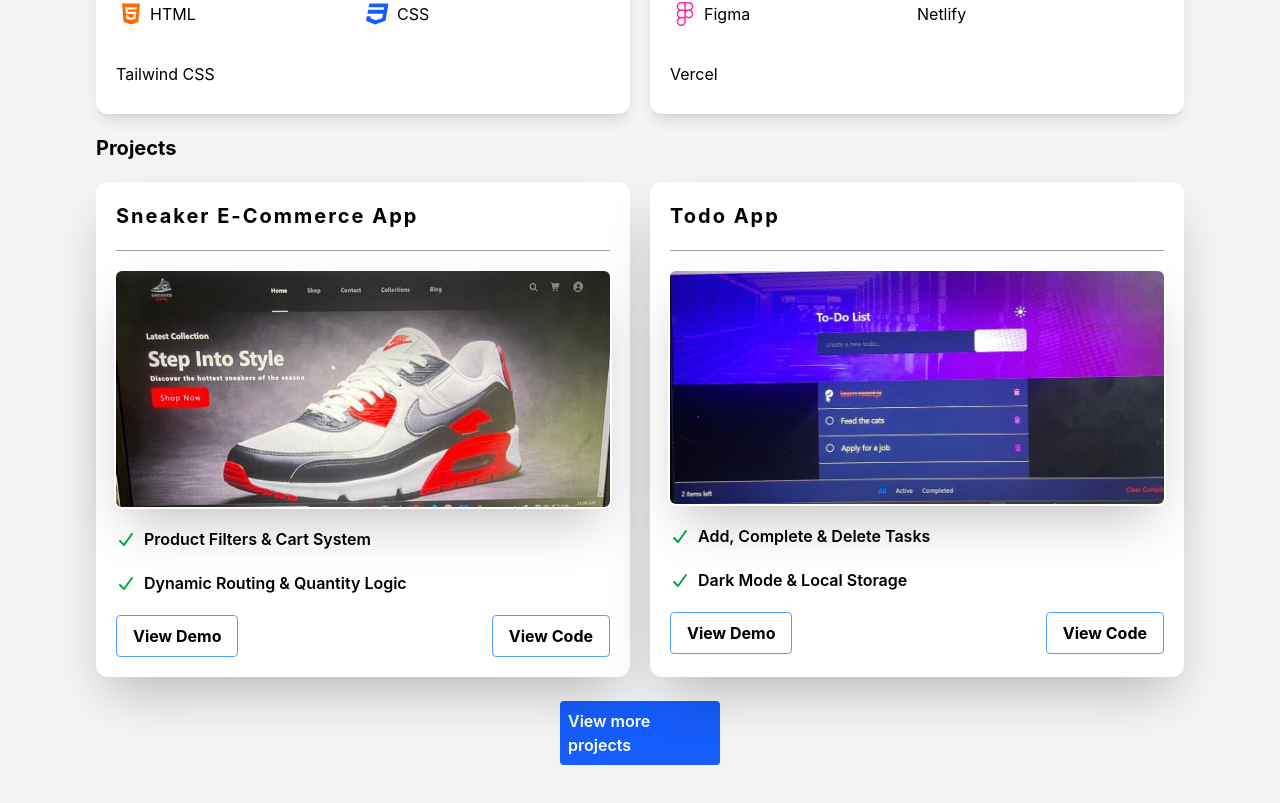
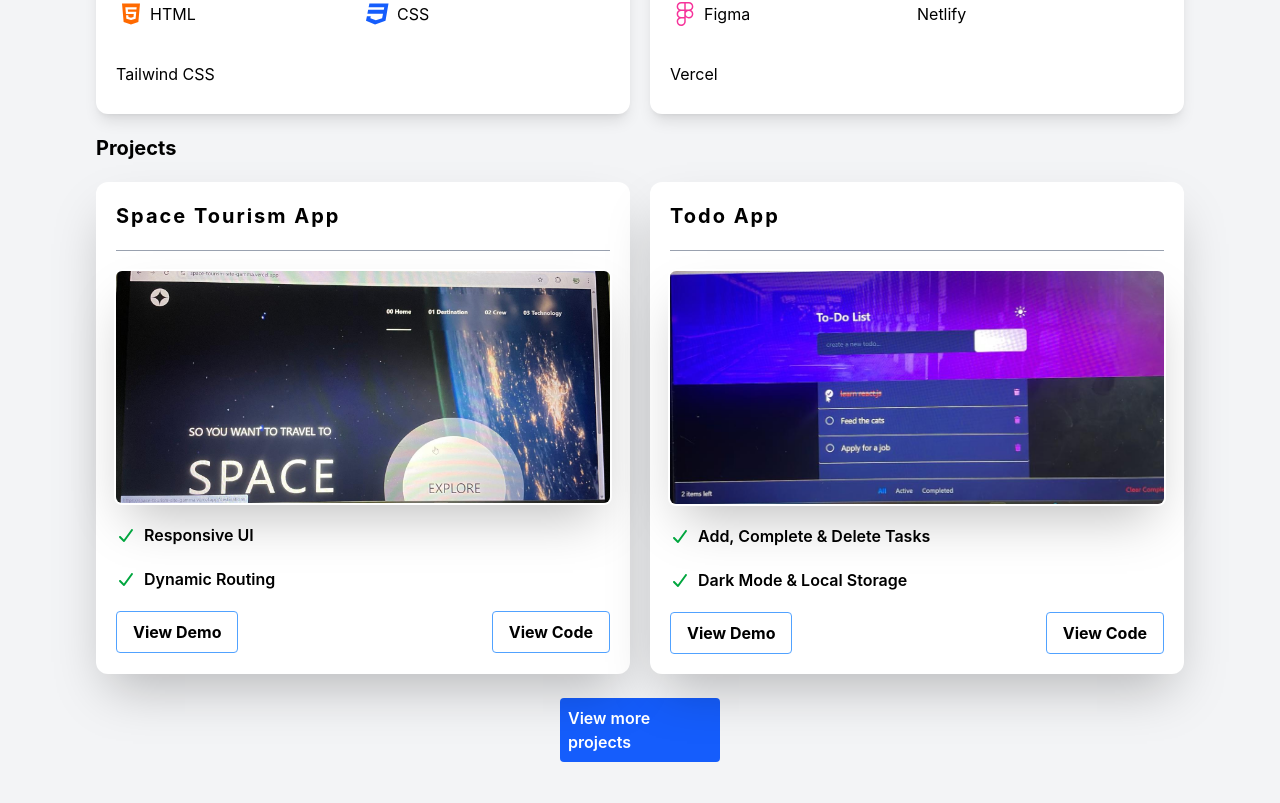
Before and after one commit to DanielApple05/daniels-port-folio, a React (Vite) app: page / in a window 1280 px wide. Shown: the part 832-1635 px from the top of the page. Built offline with nearby package versions, Linux system fonts and the light colour scheme.

Commit message:
update project details and enhance styling for aboutMe component

```diff
--- a/src/components/aboutMe.jsx
+++ b/src/components/aboutMe.jsx
@@ -75,16 +75,16 @@ const aboutMe = ( id ) => {
           </h3>
           <div className=' xl:flex grid w-full rounded-2xl xl:space-x-5 space-x-3 xl:space-y-0 space-y-5 '>
             <div className='xl:w-6/12 w-full xl:space-y-5 space-y-3 bg-white flex flex-col xl:p-5 p-3 rounded-xl shadow-2xl'>
-              <h3 className='font-bold xl:tracking-widest tracking-wide xl:text-xl text-xs'>Sneaker E-Commerce App</h3>
+              <h3 className='font-bold xl:tracking-widest tracking-wide xl:text-xl text-xs'>Space Tourism App</h3>
               <hr className='border-gray-400' />
               <img src="/images/project1.jpeg" alt="" className='rounded-md w-12/12 shadow-2xl ring-2 ring-white' />
               <div className=' items-center flex space-x-2'>
                 <FontAwesomeIcon icon={faCheck} className='text-green-600' />
-                <p className='font-semibold'> Product Filters & Cart System </p>
+                <p className='font-semibold'> Responsive UI </p>
               </div>
               <div className='flex items-center space-x-2'>
                 <FontAwesomeIcon icon={faCheck} className='text-green-600' />
-                <p className='font-semibold'> Dynamic Routing & Quantity Logic </p>
+                <p className='font-semibold'> Dynamic Routing  </p>
               </div>
               <div className='w-full flex justify-between'>
                 {projectActions.map((project) => (
--- a/src/index.css
+++ b/src/index.css
@@ -1 +1,7 @@
 @import "tailwindcss";
+
+body {
+  max-width: 1440px;
+  min-width: auto;
+  overflow-x: hidden;
+}
```
Also changed, not shown: public/images/project1.jpeg.
